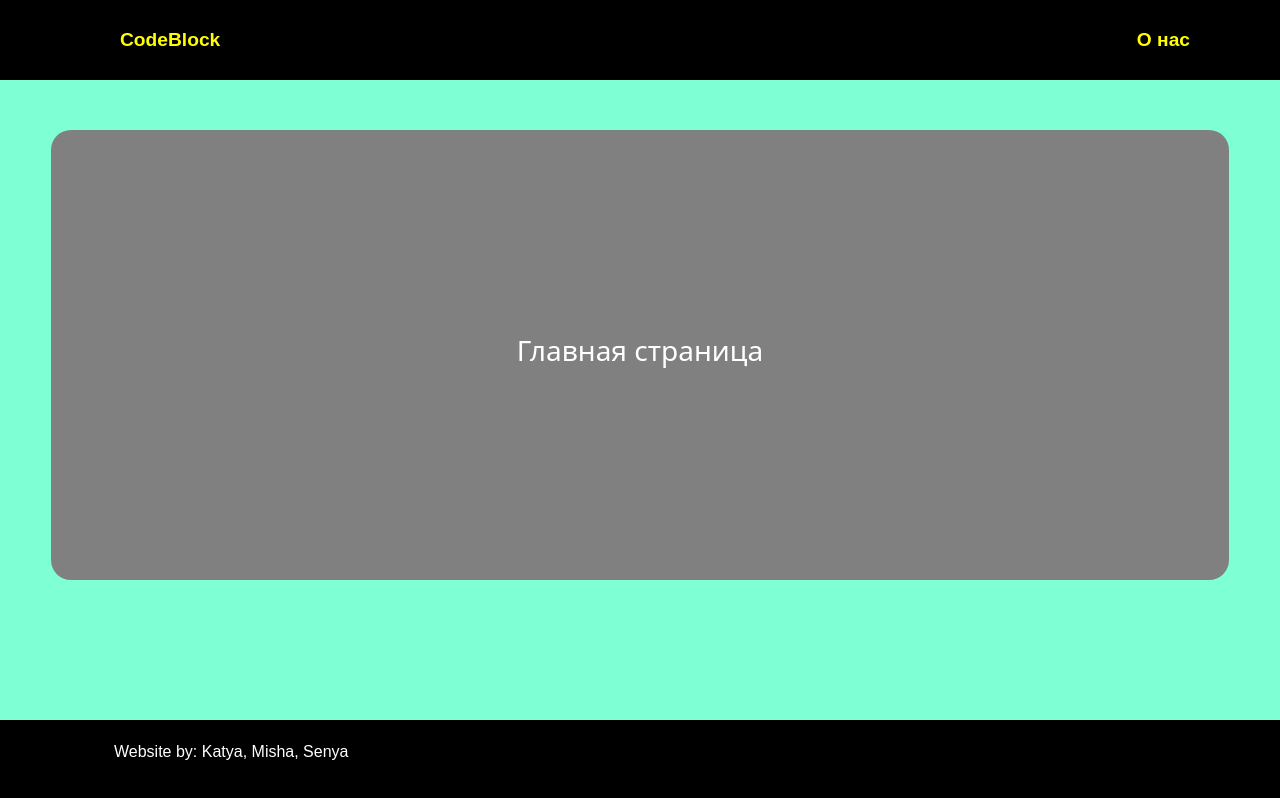
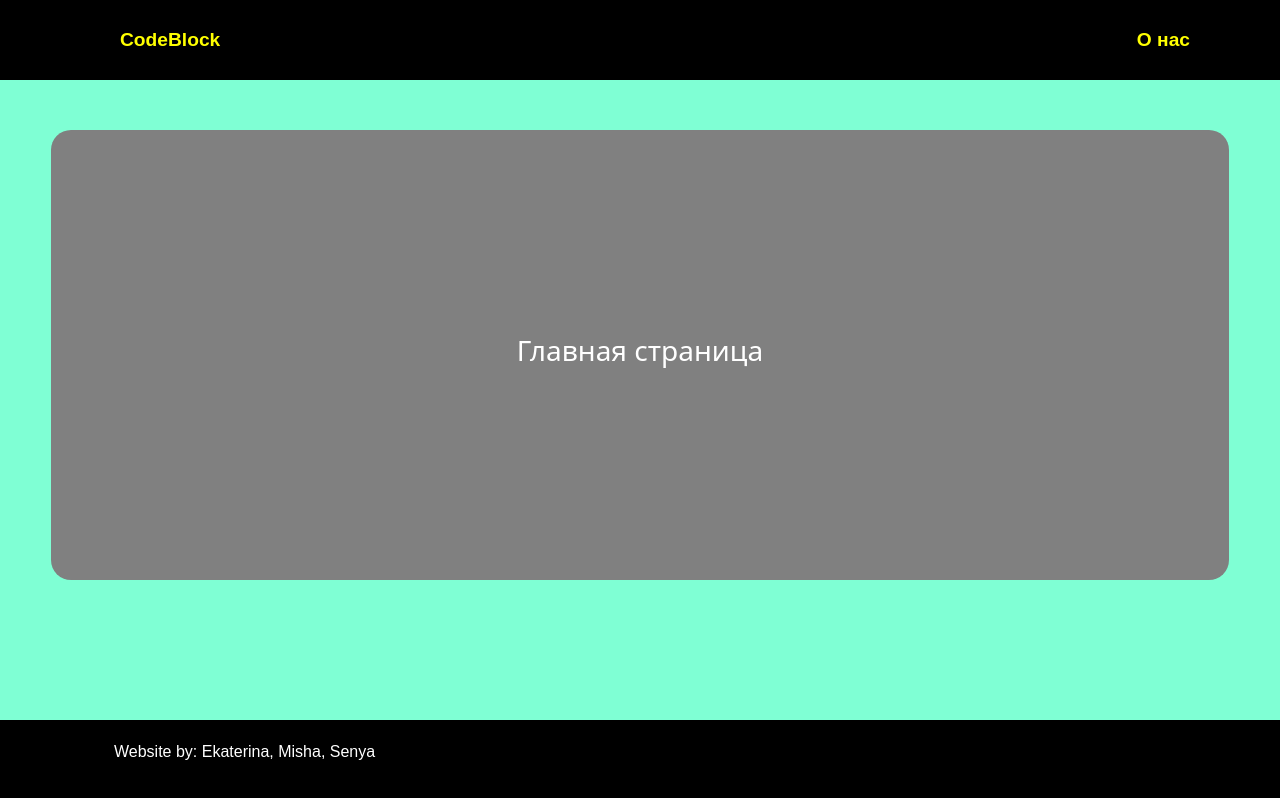
Before and after one commit to T2-Walker/Code-Blocks, a Vue app: page / in a window 1280 px wide. Built offline with nearby package versions, Linux system fonts and the light colour scheme.

Commit message:
Пробный коммит

```diff
--- a/src/components/Footer.vue
+++ b/src/components/Footer.vue
@@ -2,7 +2,7 @@
   <footer class="navbar navbar-expand-lg navbar-black bg-black">
     <div class="container">
       <ul class="footer">
-        <a>Website by: Katya, Misha, Senya</a>
+        <a>Website by: Ekaterina, Misha, Senya</a>
       </ul>
     </div>
   </footer>
```
